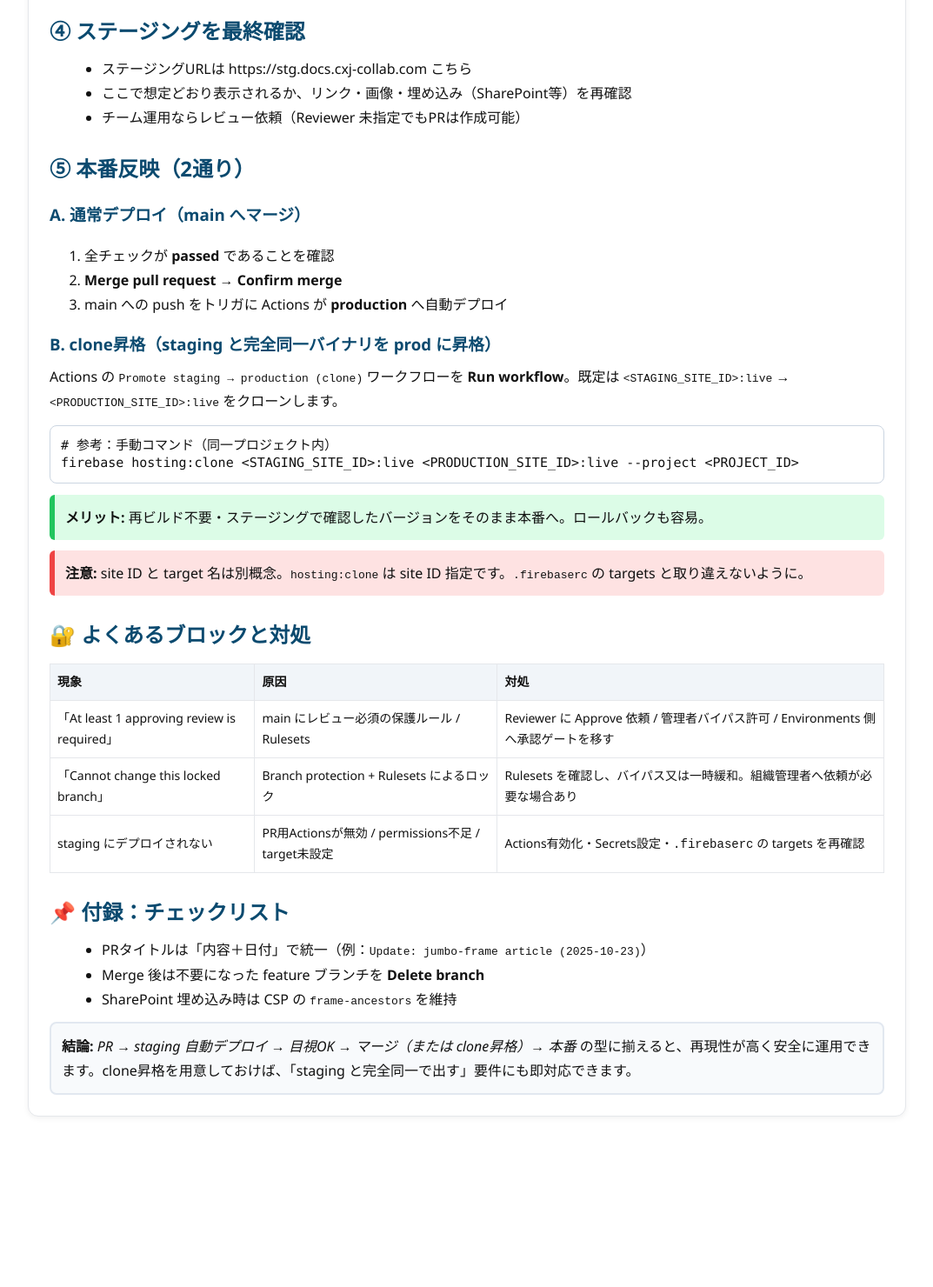
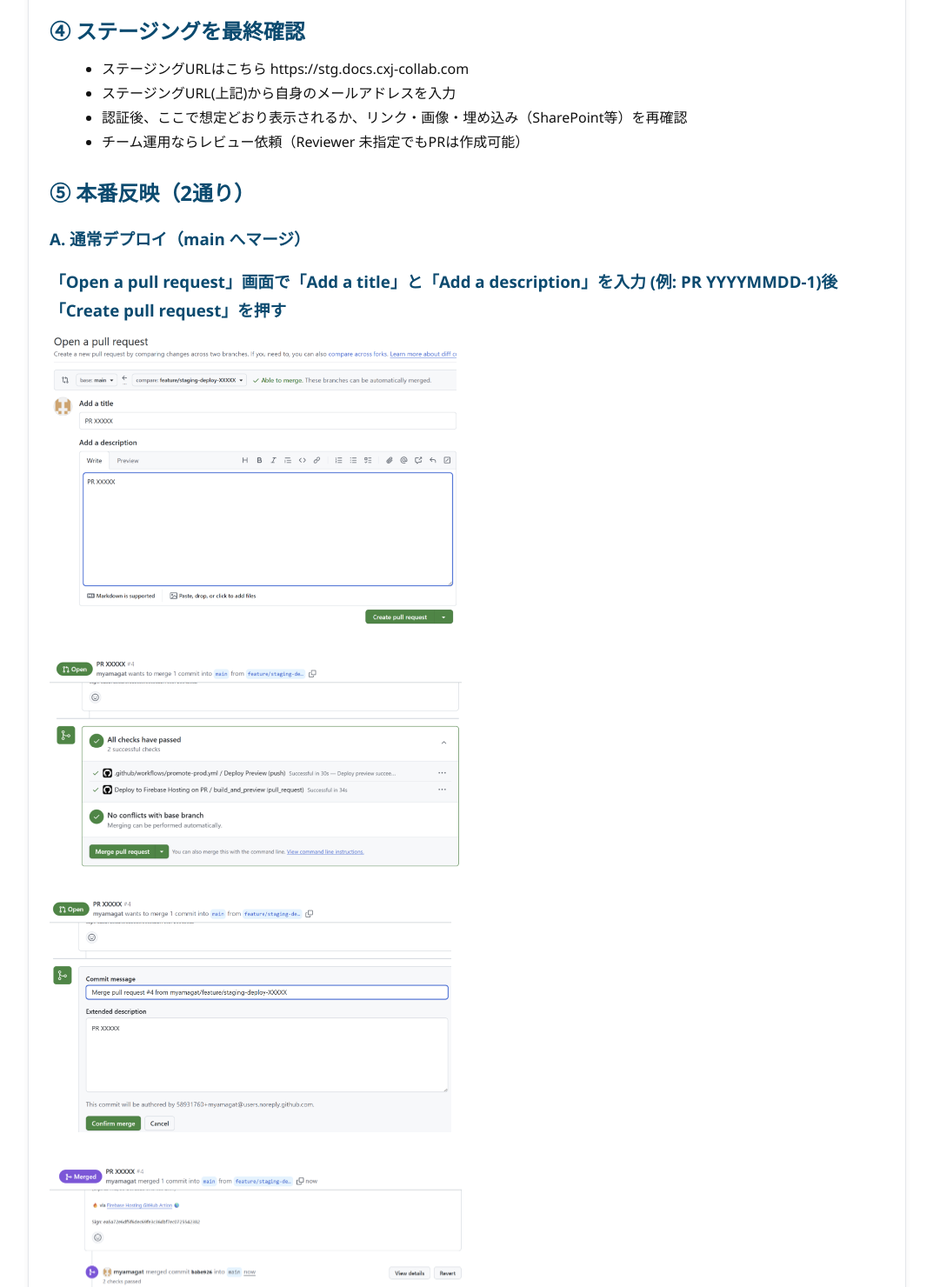
Before and after one commit to myamagat/cxps_mail_link_starter, a website: page public/docs/firebase_hosting_workflow_guide.html in a window 1280 px wide. Shown: the part 1320-2800 px from the top of the page at 87% size, without its empty margins (103-1176 px from the left). Before the commit the page ends 2628 px from the top, so only its background shows below. Drawn offline with Linux system fonts and the light colour scheme.

Commit message:
Fix: top page content & staging check

```diff
--- a/public/docs/firebase_hosting_workflow_guide.html
+++ b/public/docs/firebase_hosting_workflow_guide.html
@@ -50,7 +50,7 @@
 
   <h2>② 作業ブランチを作成 → 変更をコミット/プッシュ</h2>
   <pre><code>git checkout -b feature/staging-deploy-YYYYMMDD
-# 変更を加える
+# 「YYYYMMDD」はわかりやすい名前にする
 
 git add .
 git commit -m "Fix: top page content & staging check"
@@ -67,13 +67,25 @@ git push -u origin feature/staging-deploy-YYYYMMDD</code></pre>
 
   <h2>④ ステージングを最終確認</h2>
   <ul>
-    <li>ステージングURLは https://stg.docs.cxj-collab.com こちら</li>
-    <li>ここで想定どおり表示されるか、リンク・画像・埋め込み（SharePoint等）を再確認</li>
+    <li>ステージングURLはこちら https://stg.docs.cxj-collab.com</li>
+    <li>ステージングURL(上記)から自身のメールアドレスを入力</li>
+    <li>認証後、ここで想定どおり表示されるか、リンク・画像・埋め込み（SharePoint等）を再確認</li>
     <li>チーム運用ならレビュー依頼（Reviewer 未指定でもPRは作成可能）</li>
   </ul>
 
   <h2>⑤ 本番反映（2通り）</h2>
   <h3>A. 通常デプロイ（main へマージ）</h3>
+
+  <h3>「Open a pull request」画面で「Add a title」と「Add a description」を入力 (例: PR YYYYMMDD-1)後「Create pull request」を押す</h3>
+
+  <div><img src="images/g2-2.png" alt="" width="467.5" height="343"></div><br>
+
+  <div><img src="images/g2-3.png" alt="" width="474" height="239"></div><br>
+
+  <div><img src="images/g2-4.png" alt="" width="461.5" height="268.5"></div><br>
+
+  <div><img src="images/g2-5.png" alt="" width="474" height="201.5"></div>
+
   <ol>
     <li>全チェックが <strong>passed</strong> であることを確認</li>
     <li><strong>Merge pull request</strong> → <strong>Confirm merge</strong></li>
```
Also changed, not shown: 1 other file.
